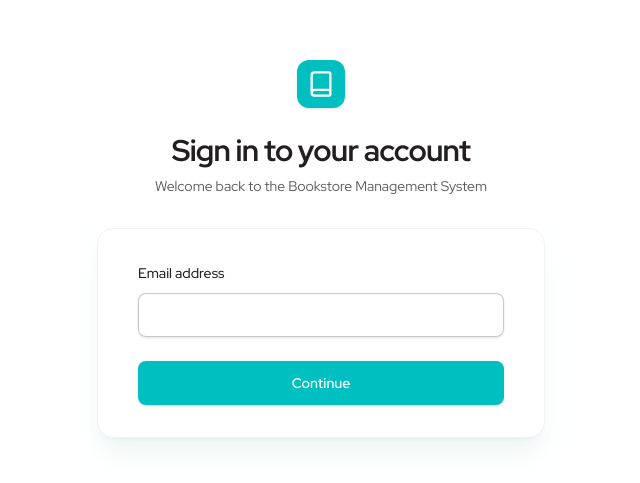
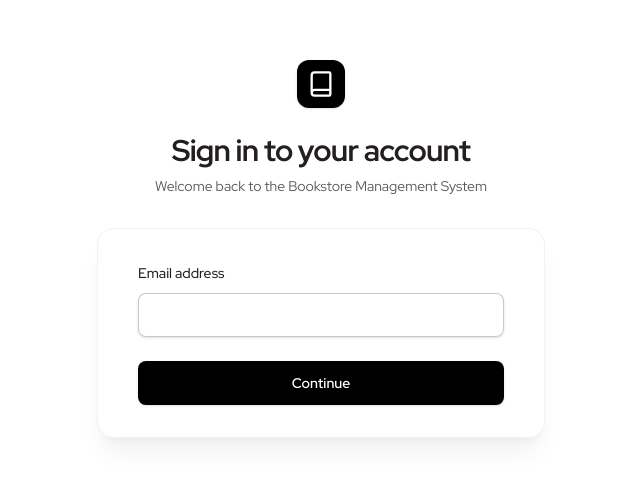
Before and after one commit to sidharthmk24/bms, a Next.js app in the folder frontend/: page /login in a window 1280 px wide. Shown: the part 151-634 px from the top of the page, without its empty margins (319-959 px from the left). Built offline with nearby package versions, Linux system fonts and the light colour scheme; no server answers.

Commit message:
color changed

```diff
--- a/frontend/app/globals.css
+++ b/frontend/app/globals.css
@@ -11,41 +11,41 @@
   --font-sans: var(--font-red-hat), sans-serif;
   --font-mono: var(--font-geist-mono);
 
-  /* Primary Brand colors (using #00BFC0 - Teal) */
-  --color-blue-50: color-mix(in oklab, #00BFC0 5%, white);
-  --color-blue-100: color-mix(in oklab, #00BFC0 12%, white);
-  --color-blue-200: color-mix(in oklab, #00BFC0 25%, white);
-  --color-blue-300: color-mix(in oklab, #00BFC0 45%, white);
-  --color-blue-400: color-mix(in oklab, #00BFC0 70%, white);
-  --color-blue-500: #00BFC0;
-  --color-blue-600: #00BFC0;
-  --color-blue-700: color-mix(in oklab, #00BFC0 85%, #000000);
-  --color-blue-800: color-mix(in oklab, #00BFC0 70%, #000000);
-  --color-blue-900: color-mix(in oklab, #00BFC0 50%, #000000);
+  /* Primary Brand colors (using #000000 - Black) */
+  --color-blue-50: color-mix(in oklab, #000000 5%, white);
+  --color-blue-100: color-mix(in oklab, #000000 12%, white);
+  --color-blue-200: color-mix(in oklab, #000000 25%, white);
+  --color-blue-300: color-mix(in oklab, #000000 45%, white);
+  --color-blue-400: color-mix(in oklab, #000000 70%, white);
+  --color-blue-500: #000000;
+  --color-blue-600: #000000;
+  --color-blue-700: color-mix(in oklab, #000000 85%, #000000);
+  --color-blue-800: color-mix(in oklab, #000000 70%, #000000);
+  --color-blue-900: color-mix(in oklab, #000000 50%, #000000);
   --color-blue-950: #000000;
 
-  --color-indigo-50: color-mix(in oklab, #00BFC0 5%, white);
-  --color-indigo-100: color-mix(in oklab, #00BFC0 12%, white);
-  --color-indigo-200: color-mix(in oklab, #00BFC0 25%, white);
-  --color-indigo-300: color-mix(in oklab, #00BFC0 45%, white);
-  --color-indigo-400: color-mix(in oklab, #00BFC0 70%, white);
-  --color-indigo-500: #00BFC0;
-  --color-indigo-600: #00BFC0;
-  --color-indigo-700: color-mix(in oklab, #00BFC0 85%, #000000);
-  --color-indigo-800: color-mix(in oklab, #00BFC0 70%, #000000);
-  --color-indigo-900: color-mix(in oklab, #00BFC0 50%, #000000);
+  --color-indigo-50: color-mix(in oklab, #000000 5%, white);
+  --color-indigo-100: color-mix(in oklab, #000000 12%, white);
+  --color-indigo-200: color-mix(in oklab, #000000 25%, white);
+  --color-indigo-300: color-mix(in oklab, #000000 45%, white);
+  --color-indigo-400: color-mix(in oklab, #000000 70%, white);
+  --color-indigo-500: #000000;
+  --color-indigo-600: #000000;
+  --color-indigo-700: color-mix(in oklab, #000000 85%, #000000);
+  --color-indigo-800: color-mix(in oklab, #000000 70%, #000000);
+  --color-indigo-900: color-mix(in oklab, #000000 50%, #000000);
   --color-indigo-950: #000000;
 
-  --color-purple-50: color-mix(in oklab, #00BFC0 5%, white);
-  --color-purple-100: color-mix(in oklab, #00BFC0 12%, white);
-  --color-purple-200: color-mix(in oklab, #00BFC0 25%, white);
-  --color-purple-300: color-mix(in oklab, #00BFC0 45%, white);
-  --color-purple-400: color-mix(in oklab, #00BFC0 70%, white);
-  --color-purple-500: #00BFC0;
-  --color-purple-600: #00BFC0;
-  --color-purple-700: color-mix(in oklab, #00BFC0 85%, #000000);
-  --color-purple-800: color-mix(in oklab, #00BFC0 70%, #000000);
-  --color-purple-900: color-mix(in oklab, #00BFC0 50%, #000000);
+  --color-purple-50: color-mix(in oklab, #000000 5%, white);
+  --color-purple-100: color-mix(in oklab, #000000 12%, white);
+  --color-purple-200: color-mix(in oklab, #000000 25%, white);
+  --color-purple-300: color-mix(in oklab, #000000 45%, white);
+  --color-purple-400: color-mix(in oklab, #000000 70%, white);
+  --color-purple-500: #000000;
+  --color-purple-600: #000000;
+  --color-purple-700: color-mix(in oklab, #000000 85%, #000000);
+  --color-purple-800: color-mix(in oklab, #000000 70%, #000000);
+  --color-purple-900: color-mix(in oklab, #000000 50%, #000000);
   --color-purple-950: #000000;
 
   /* Neutrals mapped for the white-background theme with #231F20 & #000000 */
--- a/frontend/lib/pdfUtils.ts
+++ b/frontend/lib/pdfUtils.ts
@@ -25,7 +25,7 @@ export const generateBillPDF = (bill: any, items: any[], branch: any) => {
 
   // Define Theme Colors (RGB)
   const colorPrimary = [35, 31, 32]; // #231F20
-  const colorAccent = [0, 191, 192];  // #00BFC0
+  const colorAccent = [0, 0, 0];      // #000000
   const colorBlack = [0, 0, 0];      // #000000
   const colorMuted = [107, 114, 128]; // #6b7280
   const colorLine = [229, 231, 235];  // #e5e7eb
```
